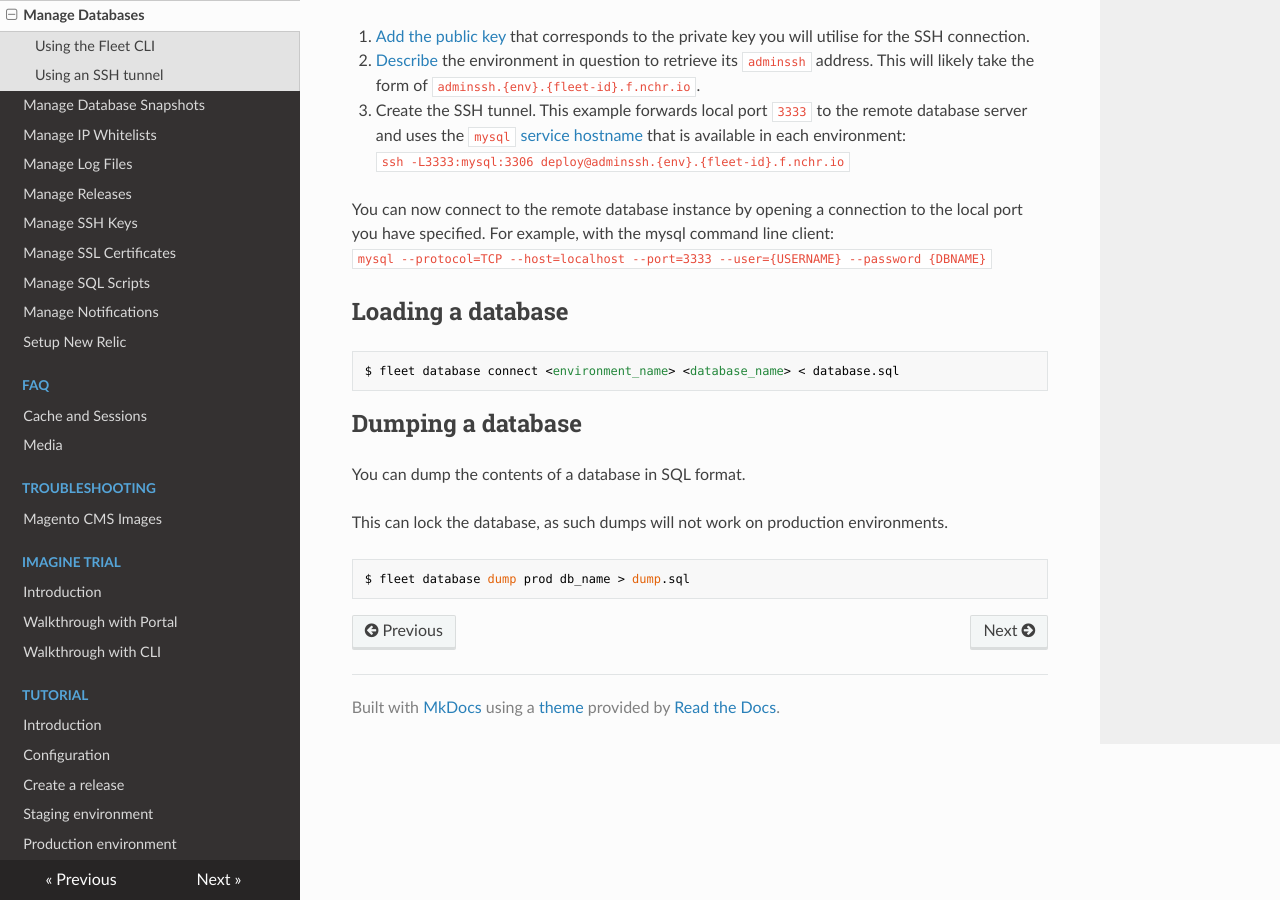
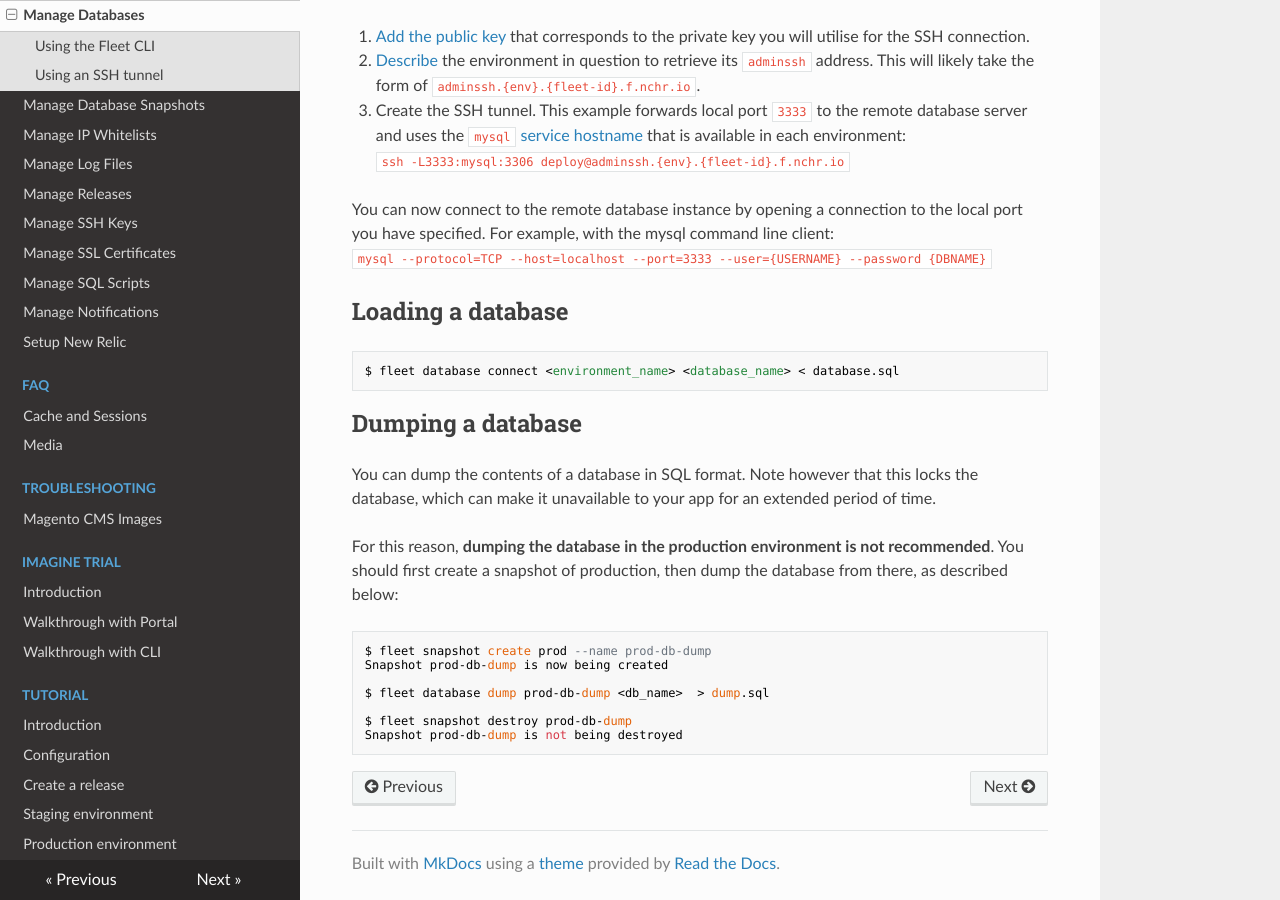
Before and after one commit to anchor/fleet-magento-docs, an MkDocs documentation site: the page built from docs/how-to/manage-databases.md, in a window 1280 px wide and 900 px high, scrolled down 828 px. Built offline with MkDocs 1.6.1, drawn with Linux system fonts in a browser that asks for light colours; nearby versions of some CDN libraries; old or Windows-style settings are respelled for this version of MkDocs.

Commit message:
how to dump the prod DB safely

````diff
--- a/docs/how-to/manage-databases.md
+++ b/docs/how-to/manage-databases.md
@@ -62,10 +62,20 @@ $ fleet database connect <environment_name> <database_name> < database.sql
 
 ## Dumping a database
 
-You can dump the contents of a database in SQL format.
+You can dump the contents of a database in SQL format. Note however that this
+locks the database, which can make it unavailable to your app for an extended
+period of time.
 
-This can lock the database, as such dumps will not work on production environments.
+For this reason, **dumping the database in the production environment is not
+recommended**. You should first create a snapshot of production, then dump the
+database from there, as described below:
 
 ```
-$ fleet database dump prod db_name > dump.sql
+$ fleet snapshot create prod --name prod-db-dump
+Snapshot prod-db-dump is now being created
+
+$ fleet database dump prod-db-dump <db_name>  > dump.sql
+
+$ fleet snapshot destroy prod-db-dump
+Snapshot prod-db-dump is not being destroyed
 ```
````
